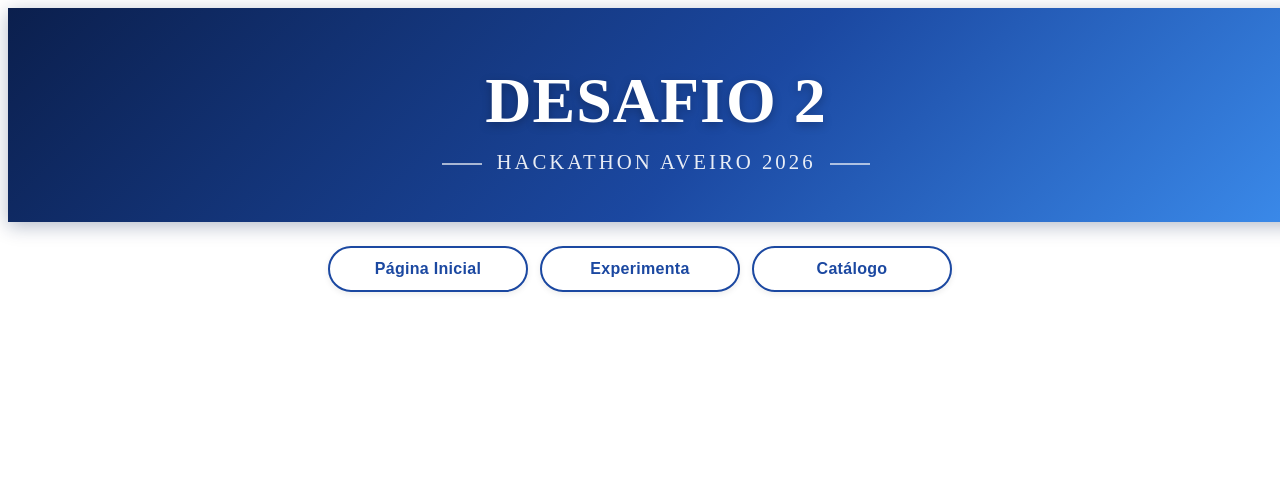
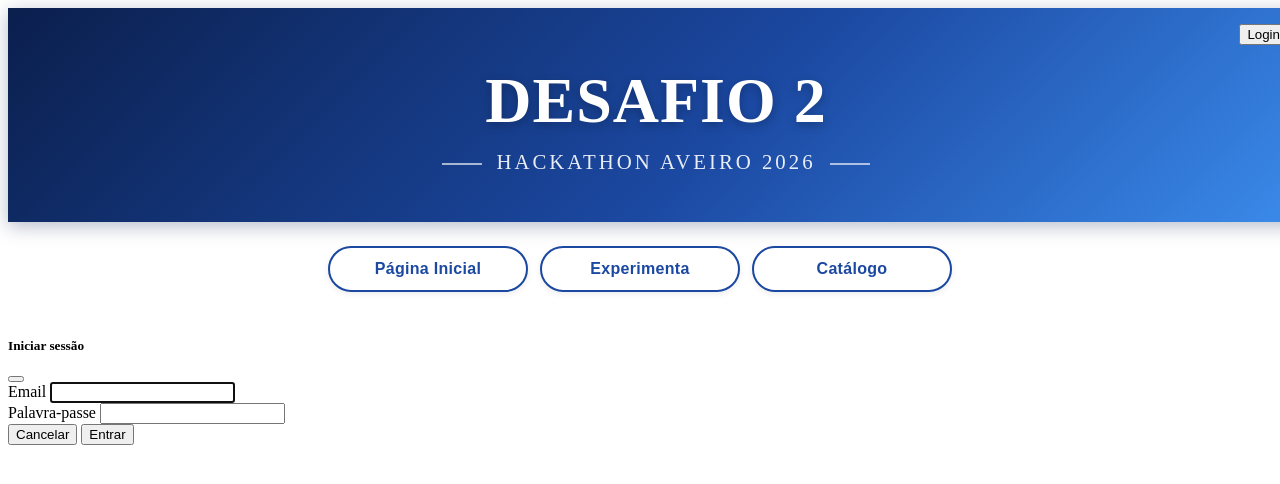
Before and after one commit to JAD-Hackathon/challenge2, a Laravel app: template dashboard/resources/views/livewire/home/home.blade.php in a window 1280 px wide. Shown: the top 484 px of the page. Run offline with Laravel 12, Linux system fonts and the light colour scheme; the template is opened without the code that fills it, so the values that code supplies are empty; some libraries are stand-ins or nearby versions.

Commit message:
dashboard: auth

```diff
--- a/dashboard/app/Http/Livewire/Home/Home.php
+++ b/dashboard/app/Http/Livewire/Home/Home.php
@@ -2,13 +2,20 @@
 
 namespace App\Http\Livewire\Home;
 
+use Illuminate\Support\Facades\RateLimiter;
+use Illuminate\Support\Str;
 use Livewire\Component;
 
-// Página principal: cabeçalho + navegação entre separadores.
+// Página principal: cabeçalho + navegação entre separadores + modal de login.
 // Cada separador é um componente em Tabs/ (Mapa, Experimenta, Catalogo).
 class Home extends Component
 {
     public $aba = '1';
+
+    // Modal de login
+    public $showLogin = false;
+    public $email = '';
+    public $password = '';
 
     public function mount()
     {
@@ -20,6 +27,71 @@ class Home extends Component
         $this->aba = $aba;
     }
 
+    public function openLogin()
+    {
+        $this->resetErrorBag();
+        $this->showLogin = true;
+    }
+
+    public function closeLogin()
+    {
+        $this->reset('showLogin', 'password');
+        $this->resetErrorBag();
+    }
+
+    public function login()
+    {
+        $this->validate([
+            'email' => 'required|email',
+            'password' => 'required',
+        ], [
+            'email.required' => 'Indique o email.',
+            'email.email' => 'Email inválido.',
+            'password.required' => 'Indique a palavra-passe.',
+        ]);
+
+        // Máximo 5 tentativas por minuto por email + IP
+        $key = 'login:' . Str::lower($this->email) . '|' . request()->ip();
+        if (RateLimiter::tooManyAttempts($key, 5)) {
+            $this->addError('email', 'Demasiadas tentativas. Tente novamente em ' . RateLimiter::availableIn($key) . ' s.');
+            return;
+        }
+
+        // Contas definidas em config/logins.php
+        $account = collect(config('logins', []))->first(
+            fn ($login) => Str::lower($login['user']) === Str::lower($this->email)
+                && hash_equals((string) $login['password'], (string) $this->password)
+        );
+
+        if (! $account) {
+            RateLimiter::hit($key);
+            $this->addError('email', 'Email ou palavra-passe incorretos.');
+            $this->password = '';
+            return;
+        }
+
+        RateLimiter::clear($key);
+
+        // Sessão sem base de dados: guarda só a conta do config/logins.php
+        // Nas views: @if (session('login')) ... {{ session('login.user') }} / session('login.type')
+        session()->regenerate();
+        session(['login' => [
+            'user' => Str::lower($account['user']),
+            'type' => $account['type'] ?? null,
+        ]]);
+
+        // Recarrega a página para todos os separadores verem o utilizador autenticado
+        return $this->redirect(route('home', ['aba' => $this->aba]));
+    }
+
+    public function logout()
+    {
+        session()->invalidate();
+        session()->regenerateToken();
+
+        return $this->redirect(route('home', ['aba' => $this->aba]));
+    }
+
     public function render()
     {
         return view('livewire.home.home')->extends('layouts.app');
--- a/dashboard/app/Http/Livewire/Home/Tabs/Experimenta.php
+++ b/dashboard/app/Http/Livewire/Home/Tabs/Experimenta.php
@@ -19,8 +19,6 @@ class Experimenta extends Component
     public $files = [];
     public $track;
 
-    // Resultado do último envio, mostrado no modal (null = modal fechado)
-    // ['photos' => [['name', 'status', 'error', 'elements', 'image_url', 'boxes'], ...], 'skipped' => [...], 'total' => n]
     public $result = null;
 
     public function updatedFiles()
--- a/dashboard/app/Http/Livewire/Home/Tabs/Mapa.php
+++ b/dashboard/app/Http/Livewire/Home/Tabs/Mapa.php
@@ -6,7 +6,6 @@ use App\Http\Controllers\API;
 use App\Support\Elementos;
 use Livewire\Component;
 
-// Separador "Página Inicial": estatísticas, mapa, legenda e exportação
 class Mapa extends Component
 {
     public $points = [];
--- /dev/null
+++ b/dashboard/config/logins.php
@@ -0,0 +1,20 @@
+<?php
+
+// Contas que podem iniciar sessão no dashboard (lidas com config('logins'))
+return [
+    [
+        'user' => 'user1@gmail.com',
+        'password' => '123456',
+        'type' => 1
+    ],
+    [
+        'user' => 'user2@gmail.com',
+        'password' => '123456',
+        'type' => 1
+    ],
+    [
+        'user' => 'monitor@gmail.com',
+        'password' => '123456',
+        'type' => 1
+    ],
+];
--- a/dashboard/resources/views/layouts/css.blade.php
+++ b/dashboard/resources/views/layouts/css.blade.php
@@ -8,6 +8,25 @@
         background: linear-gradient(135deg, #0b1f4d 0%, #1b48a1 55%, #3b8beb 100%);
         color: #fff;
         box-shadow: 0 4px 18px rgba(11, 31, 77, .3);
+    }
+
+    .home-header {
+        position: relative;
+    }
+
+    /* Login / utilizador no canto superior direito do cabeçalho */
+    .home-auth {
+        position: absolute;
+        top: 16px;
+        right: 16px;
+        display: flex;
+        align-items: center;
+        gap: 10px;
+    }
+
+    .home-auth-user {
+        font-size: .9rem;
+        opacity: .9;
     }
 
     .home-title {
--- a/dashboard/resources/views/livewire/home/home.blade.php
+++ b/dashboard/resources/views/livewire/home/home.blade.php
@@ -2,6 +2,17 @@
 <div>
     @include('layouts.css')
     <header class="home-header">
+        <div class="home-auth">
+            @if (session('login'))
+                <span class="home-auth-user"><i class="bi bi-person-circle"></i> {{ session('login.user') }}</span>
+                <button type="button" class="btn btn-sm btn-outline-light" wire:click="logout">Sair</button>
+            @else
+                <button type="button" class="btn btn-sm btn-light" wire:click="openLogin">
+                    <i class="bi bi-box-arrow-in-right"></i> Login
+                </button>
+            @endif
+        </div>
+
         <h1 class="home-title">Desafio 2</h1>
         <p class="home-subtitle">Hackathon Aveiro 2026</p>
     </header>
@@ -15,6 +26,59 @@
             wire:click="changeAba('3')">Catálogo</button>
     </nav>
 
+    {{-- MODAL: login (aberto com $showLogin) --}}
+    @if ($showLogin)
+        <div class="modal fade show d-block" tabindex="-1" role="dialog" aria-modal="true"
+            aria-labelledby="loginTitle" wire:keydown.escape.window="closeLogin">
+            <div class="modal-dialog modal-dialog-centered">
+                <form class="modal-content" wire:submit="login">
+                    <div class="modal-header">
+                        <h5 class="modal-title" id="loginTitle">Iniciar sessão</h5>
+                        <button type="button" class="btn-close" aria-label="Fechar" wire:click="closeLogin"></button>
+                    </div>
+
+                    <div class="modal-body">
+                        <div class="mb-3">
+                            <label for="loginEmail" class="form-label">Email</label>
+                            <input type="email" id="loginEmail" class="form-control @error('email') is-invalid @enderror"
+                                wire:model="email" autocomplete="username" autofocus>
+                            @error('email')
+                                <div class="invalid-feedback">{{ $message }}</div>
+                            @enderror
+                        </div>
+
+                        <div class="mb-3">
+                            <label for="loginPassword" class="form-label">Palavra-passe</label>
+                            <input type="password" id="loginPassword"
+                                class="form-control @error('password') is-invalid @enderror" wire:model="password"
+                                autocomplete="current-password">
+                            @error('password')
+                                <div class="invalid-feedback">{{ $message }}</div>
+                            @enderror
+                        </div>
+                    </div>
+
+                    <div class="modal-footer">
+                        <button type="button" class="btn btn-secondary" wire:click="closeLogin">Cancelar</button>
+                        <button type="submit" class="btn btn-primary" wire:loading.attr="disabled" wire:target="login">
+                            <span wire:loading wire:target="login" class="spinner-border spinner-border-sm me-1"
+                                aria-hidden="true"></span>
+                            Entrar
+                        </button>
+                    </div>
+                </form>
+            </div>
+        </div>
+        <div class="modal-backdrop fade show" wire:click="closeLogin"></div>
+    @endif
+
+    @php
+
+        $session = session('login')
+
+    @endphp
+
+    {{ $session }}
     {{-- Cada separador é um componente: app/Http/Livewire/Home/Tabs/*.php --}}
     <div class="container py-4">
         @if ($aba == '1')
```
Also changed, not shown: 3 other files.
